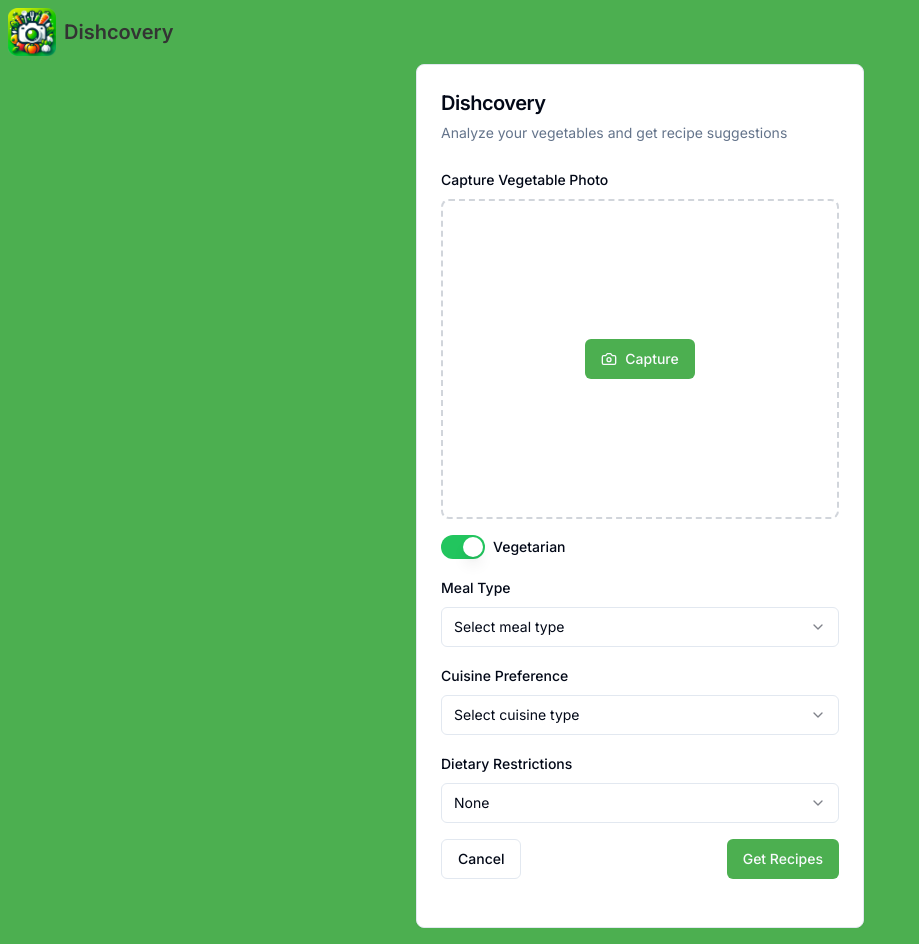
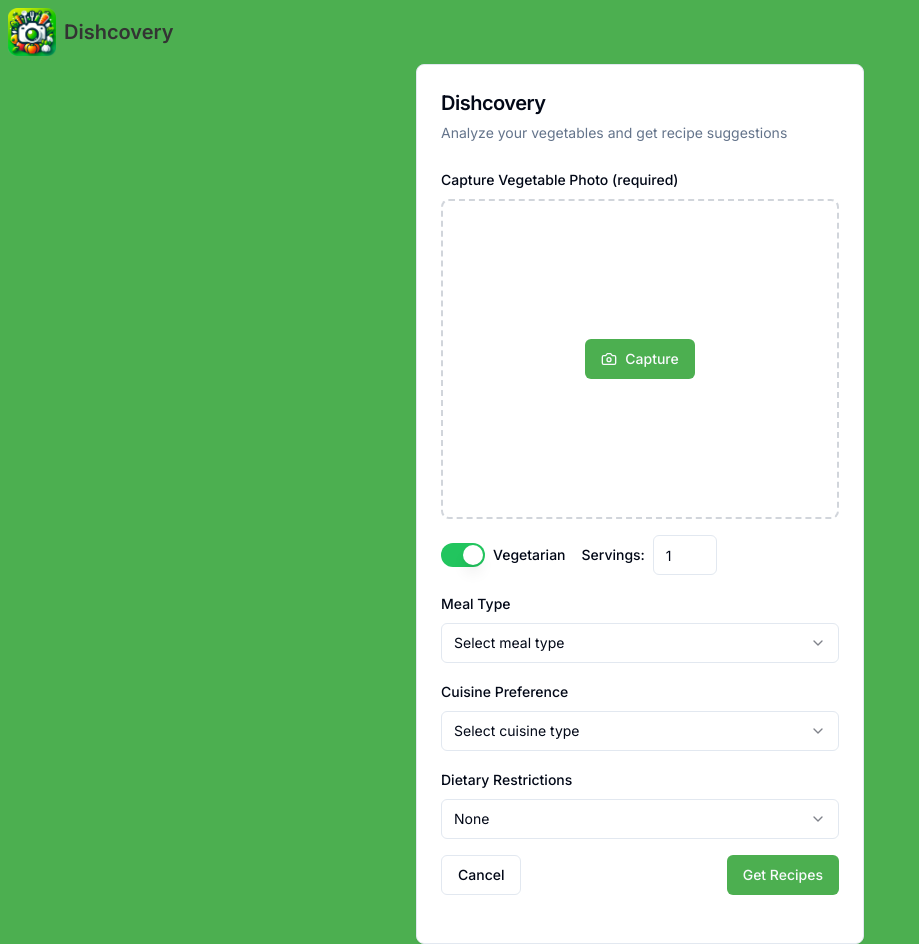
Before and after one commit to itsOmSarraf/dishcovery-nextjs, a Next.js app: page /recommend in a window 1280 px wide. Shown: the whole page, without its empty margins (0-919 px from the left). Built offline with nearby package versions, Linux system fonts and the light colour scheme.

Commit message:
image upload compulsory

```diff
--- a/components/recommendForm.tsx
+++ b/components/recommendForm.tsx
@@ -6,6 +6,7 @@ import { Label } from "@/components/ui/label";
 import { Card, CardHeader, CardTitle, CardDescription, CardContent, CardFooter } from "@/components/ui/card";
 import { Select, SelectContent, SelectItem, SelectTrigger, SelectValue } from "@/components/ui/select";
 import { Switch } from "@/components/ui/switch";
+import { Input } from "@/components/ui/input";
 import { Camera } from "lucide-react";
 import Image from 'next/image';
 import { useFormState } from 'react-dom';
@@ -14,9 +15,11 @@ import { submitDishcoveryForm } from '@/app/actions/submitDishcoveryForm';
 const DishcoveryForm: React.FC = () => {
     const [photoPreview, setPhotoPreview] = useState<string | null>(null);
     const [isVeg, setIsVeg] = useState<boolean>(true);
+    const [servings, setServings] = useState<number>(1);
     const [mealType, setMealType] = useState<string>('');
     const [cuisineType, setCuisineType] = useState<string>('');
     const [dietaryRestrictions, setDietaryRestrictions] = useState<string>('none');
+    const [photoError, setPhotoError] = useState<string | null>(null);
     const fileInputRef = useRef<HTMLInputElement>(null);
     const initialState = { message: '', error: undefined };
     const [state, formAction] = useFormState(submitDishcoveryForm, initialState);
@@ -35,16 +38,25 @@ const DishcoveryForm: React.FC = () => {
                 const reader = new FileReader();
                 reader.onloadend = () => {
                     setPhotoPreview(reader.result as string);
+                    setPhotoError(null);
                 };
                 reader.readAsDataURL(compressedFile);
             } catch (error) {
                 console.error('Error compressing image:', error);
+                setPhotoError('Error processing image. Please try again.');
             }
         }
     };
 
     const triggerFileInput = () => {
         fileInputRef.current?.click();
+    };
+
+    const handleSubmit = (event: React.FormEvent<HTMLFormElement>) => {
+        if (!photoPreview) {
+            event.preventDefault();
+            setPhotoError('Please capture a photo before submitting.');
+        }
     };
 
     return (
@@ -54,9 +66,9 @@ const DishcoveryForm: React.FC = () => {
                 <CardDescription>Analyze your vegetables and get recipe suggestions</CardDescription>
             </CardHeader>
             <CardContent>
-                <form action={formAction} className="space-y-4">
+                <form action={formAction} onSubmit={handleSubmit} className="space-y-4">
                     <div className="space-y-2">
-                        <Label htmlFor="photo">Capture Vegetable Photo</Label>
+                        <Label htmlFor="photo">Capture Vegetable Photo (required)</Label>
                         <div className="relative w-full h-48 sm:h-64 md:h-80 border-2 border-dashed border-gray-300 rounded-lg flex items-center justify-center overflow-hidden">
                             {photoPreview ? (
                                 <Image src={photoPreview} alt="Vegetable preview" layout="fill" objectFit="cover" />
@@ -77,12 +89,14 @@ const DishcoveryForm: React.FC = () => {
                                 accept="image/*"
                                 capture="environment"
                                 onChange={handleCapture}
-                                className="hidden"
-                                required
+                                className="absolute inset-0 w-full h-full opacity-0 cursor-pointer"
+                            // aria-label="Capture Vegetable Photo"
                             />
                         </div>
+                        {photoError && <p className="text-red-500 text-sm mt-1">{photoError}</p>}
                     </div>
 
+                    <div className="flex items-center space-x-4">
                         <div className="flex items-center space-x-2">
                             <Switch
                                 id="veg-switch"
@@ -91,6 +105,20 @@ const DishcoveryForm: React.FC = () => {
                                 onCheckedChange={setIsVeg}
                             />
                             <Label htmlFor="veg-switch">{isVeg ? 'Vegetarian' : 'Non-Vegetarian'}</Label>
+                        </div>
+                        <div className="flex items-center space-x-2">
+                            <Label htmlFor="servings">Servings:</Label>
+                            <Input
+                                type="number"
+                                id="servings"
+                                name="servings"
+                                value={servings}
+                                onChange={(e) => setServings(Number(e.target.value))}
+                                min="1"
+                                max="10"
+                                className="w-16"
+                            />
+                        </div>
                     </div>
 
                     <div className="space-y-2">
```
Lines whose indentation alone changed are shown as unchanged.
